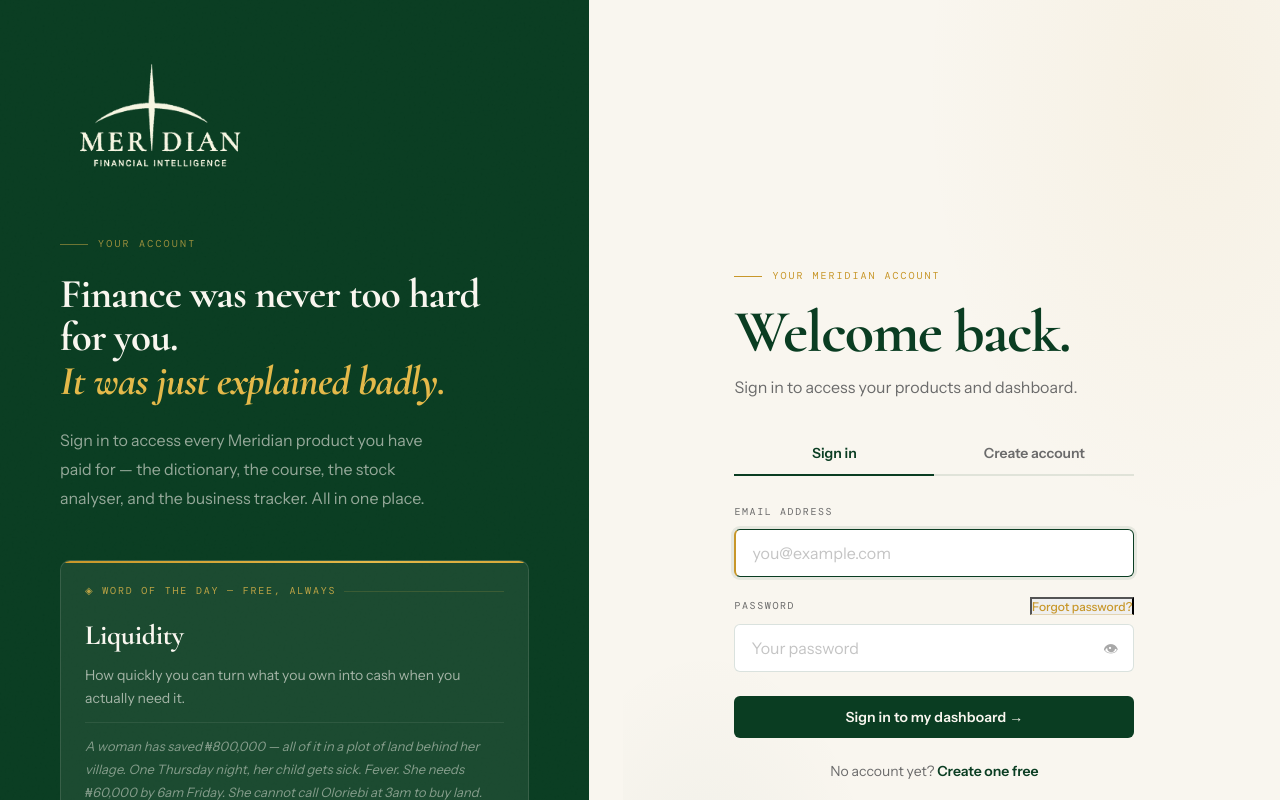
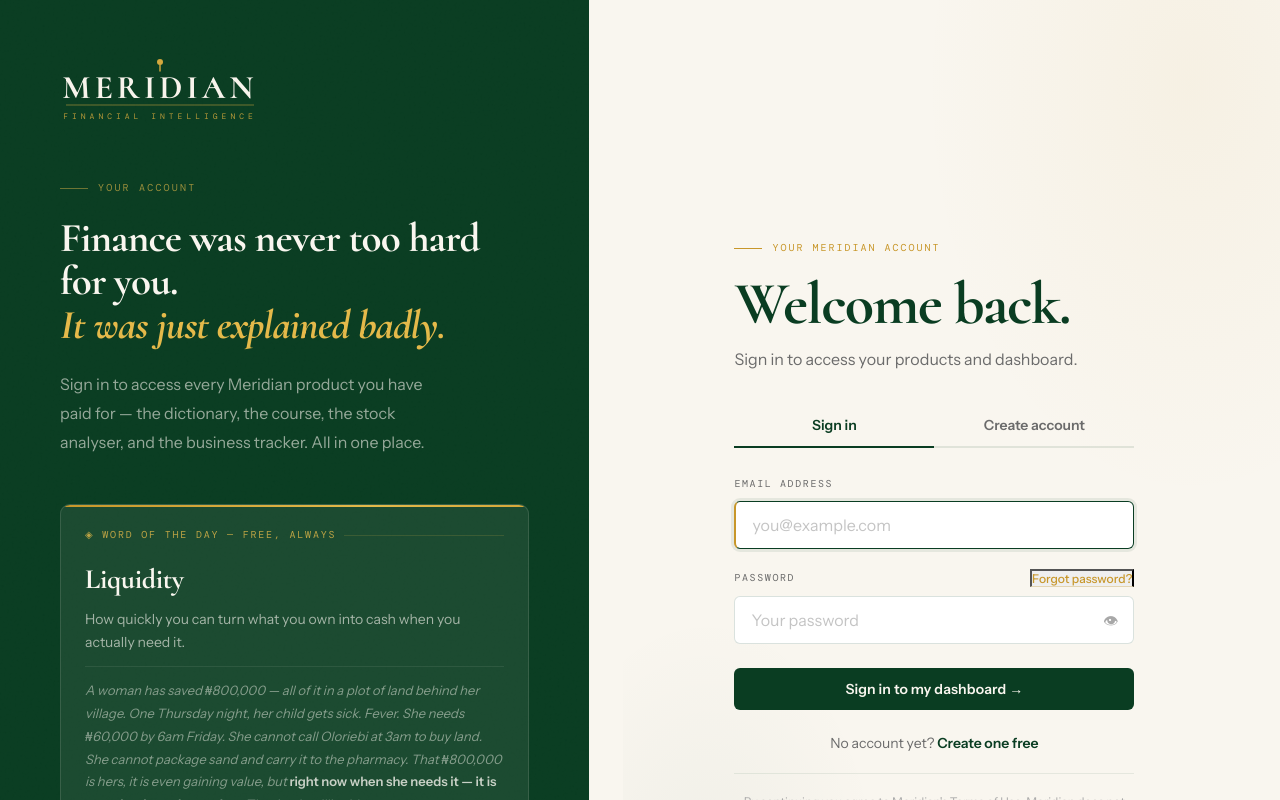
Before and after one commit to meridianng/meridian-portal, a Next.js app: page /login in a window 1280 px wide. Shown: the top 800 px of the page. Built offline with nearby package versions, Linux system fonts and the light colour scheme; no server answers.

Commit message:
Update MeridianLogo.tsx

```diff
--- a/components/MeridianLogo.tsx
+++ b/components/MeridianLogo.tsx
@@ -1,168 +1,156 @@
+'use client'
+
 /**
- * MERIDIAN LOGO — Image-based component
+ * MERIDIAN LOGO — The Meridian Needle
  *
- * Uses the original designer's embossed logo image (transparent PNG)
- * instead of SVG path recreation. Two variants:
- *   full  — stacked lockup: symbol + MERIDIAN + FINANCIAL INTELLIGENCE
- *   mark  — square crop for avatars/favicons
+ * Concept: A vertical line with a gold circle at its tip — this IS a
+ * meridian (a vertical reference line) with the zenith marker above it.
+ * Below: MERIDIAN in tracked Cormorant serif.
+ * Gold horizontal rule (the meridian line concept extended).
+ * FINANCIAL INTELLIGENCE in DM Mono.
  *
- * SETUP:
- *   1. Place `meridian-logo-transparent.png` in your /public/images/ folder
- *   2. Place `meridian-logo-dark.png` in /public/images/ (for dark backgrounds)
- *   3. Import and use: <MeridianLogo variant="full" theme="light" />
+ * No image files. No broken PNG references. Pure SVG — works at any size,
+ * on any background, forever.
  *
- * NOTE: For the best results on dark backgrounds (forest green),
- *   you'll need a light-colored version of the logo. The current
- *   image is dark green on transparent — it won't be visible on dark.
- *   Options:
- *     a) Get a light version from your designer
- *     b) Use the SVG fallback (included below) for dark theme
- *     c) Use CSS filter to invert (quick fix, less precise)
+ * Variants:
+ *   full  — needle + MERIDIAN + rule + FINANCIAL INTELLIGENCE
+ *   mark  — compact square symbol (icon, favicon, app contexts)
+ *
+ * Themes:
+ *   light — forest green on transparent (cream/white backgrounds)
+ *   dark  — cream/gold on transparent (forest/charcoal backgrounds)
  */
 
-import Image from "next/image";
-
-type Variant = "full" | "mark";
-type Theme = "light" | "dark";
+type Variant = 'full' | 'mark'
+type Theme   = 'light' | 'dark'
 
 interface Props {
-  variant?: Variant;
-  theme?: Theme;
-  width?: number;
-  height?: number;
-  className?: string;
-  priority?: boolean; // set true if logo is above the fold
+  variant?:   Variant
+  theme?:     Theme
+  width?:     number
+  className?: string
+  priority?:  boolean  // kept for API compatibility
 }
 
 export function MeridianLogo({
-  variant = "full",
-  theme = "light",
-  width,
-  height,
-  className = "",
-  priority = false,
+  variant   = 'full',
+  theme     = 'light',
+  width     = 160,
+  className = '',
 }: Props) {
-  // ── IMAGE-BASED LOGO (preferred) ──────────────────────────────
+  const forest  = theme === 'light' ? '#0A3B1F' : '#F8F4EC'
+  const gold    = theme === 'light' ? '#B8922A' : '#D4A83C'
+  const goldDim = theme === 'light' ? 'rgba(184,146,42,0.5)' : 'rgba(212,168,60,0.5)'
 
-  if (variant === "mark") {
-    // Square mark — for nav icons, favicons, avatars
-    const size = width ?? 40;
+  // ── MARK VARIANT ──────────────────────────────────────────────────────────
+  // A compact 40×40 symbol: vertical needle with gold circle, over an M.
+  // Use for favicons, app icons, small avatar contexts.
+  if (variant === 'mark') {
+    const sz  = width ?? 36
+    const bg  = theme === 'light' ? '#0A3B1F' : 'rgba(248,244,236,0.1)'
+    const fg  = theme === 'light' ? '#F8F4EC' : '#F8F4EC'
+    const gd  = theme === 'light' ? '#B8922A' : '#D4A83C'
+
     return (
-      <Image
-        src={
-          theme === "dark"
-            ? "/images/meridian-logo-dark.png"   // light-on-dark version
-            : "/images/meridian-logo-transparent.png"
-        }
-        alt="Meridian"
-        width={size}
-        height={Math.round(size * 0.62)} // maintain aspect ratio (1045:645)
+      <svg
+        width={sz} height={sz}
+        viewBox="0 0 40 40"
+        fill="none"
+        xmlns="http://www.w3.org/2000/svg"
         className={className}
-        priority={priority}
-        style={{ objectFit: "contain" }}
-      />
-    );
+        role="img" aria-label="Meridian"
+      >
+        {/* Background square */}
+        <rect width="40" height="40" rx="7" fill={bg}/>
+        {/* Meridian needle — vertical line */}
+        <line x1="20" y1="7" x2="20" y2="16" stroke={gd} strokeWidth="1.5" strokeLinecap="round"/>
+        {/* Zenith circle */}
+        <circle cx="20" cy="5.5" r="2.5" fill={gd}/>
+        {/* M letterform */}
+        <text
+          x="20" y="30"
+          textAnchor="middle"
+          fontFamily="'Cormorant','Cormorant Garamond',Georgia,serif"
+          fontSize="18"
+          fontWeight="700"
+          fill={fg}
+          letterSpacing="1"
+        >M</text>
+        {/* Gold meridian rule under M */}
+        <line x1="9" y1="33" x2="31" y2="33" stroke={gd} strokeWidth="1" strokeLinecap="round" opacity="0.7"/>
+      </svg>
+    )
   }
 
-  // ── FULL LOCKUP ─────────────────────────────────────────────
-  const w = width ?? 200;
-  const h = height ?? Math.round(w * 0.62); // maintain ~1045:645 ratio
+  // ── FULL WORDMARK ──────────────────────────────────────────────────────────
+  // Designed at 200px width base; scales proportionally.
+  const W    = width ?? 200
+  const H    = Math.round(W * 0.34)   // ~68px at 200px width
+  const cx   = W / 2
 
-  // For dark theme without a dedicated dark image, use CSS filter
-  const darkFilter =
-    theme === "dark"
-      ? "brightness(0) saturate(100%) invert(95%) sepia(5%) saturate(500%) hue-rotate(20deg)"
-      : undefined;
-
-  return (
-    <Image
-      src="/images/meridian-logo-transparent.png"
-      alt="Meridian — Financial Intelligence"
-      width={w}
-      height={h}
-      className={className}
-      priority={priority}
-      style={{
-        objectFit: "contain",
-        filter: darkFilter,
-      }}
-    />
-  );
-}
-
-export default MeridianLogo;
-
-
-/**
- * ─── SVG FALLBACK ─────────────────────────────────────────────
- *
- * If you ever need the vector version (for dark theme, or as a
- * fallback while the image loads), here it is. You can use this
- * by importing { MeridianLogoSVG } instead.
- */
-
-export function MeridianLogoSVG({
-  theme = "light",
-  width,
-  className = "",
-}: {
-  theme?: Theme;
-  width?: number;
-  className?: string;
-}) {
-  const green = theme === "light" ? "#0A3B1F" : "#F8F4EC";
-  const gold  = theme === "light" ? "#B8922A" : "#D4A83C";
+  // Proportional sizes
+  const needleTop  = Math.round(H * 0.04)
+  const circleY    = Math.round(H * 0.04)
+  const circleR    = Math.max(2, Math.round(W * 0.015))
+  const needleBot  = Math.round(H * 0.22)
+  const textY      = Math.round(H * 0.62)
+  const ruleY      = Math.round(H * 0.72)
+  const subY       = Math.round(H * 0.92)
+  const fontSize   = Math.round(W * 0.165)
+  const subSize    = Math.max(5, Math.round(W * 0.038))
+  const tracking   = Math.round(W * 0.022)
 
   return (
     <svg
-      width={width ?? 200}
-      viewBox="0 0 400 218"
+      width={W} height={H}
+      viewBox={`0 0 ${W} ${H}`}
       fill="none"
       xmlns="http://www.w3.org/2000/svg"
       className={className}
+      role="img"
       aria-label="Meridian — Financial Intelligence"
     >
-      {/* Arc (horizon crescent) */}
-      <path
-        d="M 48,94 C 84,78 146,59 200,56 C 254,59 316,78 352,94
-           C 320,89 258,73 200,70 C 142,73 80,89 48,94 Z"
-        fill={green}
+      {/* ── Meridian needle ── */}
+      <line
+        x1={cx} y1={needleTop + circleR * 2}
+        x2={cx} y2={needleBot}
+        stroke={gold} strokeWidth={Math.max(0.9, W * 0.007)} strokeLinecap="round"
+      />
+      {/* ── Zenith circle (the north point of the meridian) ── */}
+      <circle cx={cx} cy={circleY + circleR} r={circleR} fill={gold}/>
+
+      {/* ── MERIDIAN wordmark ── */}
+      <text
+        x={cx} y={textY}
+        textAnchor="middle"
+        fontFamily="'Cormorant','Cormorant Garamond','Playfair Display',Georgia,serif"
+        fontSize={fontSize}
+        fontWeight="700"
+        letterSpacing={tracking}
+        fill={forest}
+      >MERIDIAN</text>
+
+      {/* ── Gold meridian rule ── */}
+      <line
+        x1={Math.round(W * 0.03)} y1={ruleY}
+        x2={Math.round(W * 0.97)} y2={ruleY}
+        stroke={goldDim}
+        strokeWidth={Math.max(0.6, W * 0.005)}
       />
 
-      {/* Needle (kite → I stroke) */}
-      <path
-        d="M 200,12 C 200.4,24 203.8,66 204,92
-           L 201.8,166 L 198.2,166 L 196,92
-           C 196.2,66 199.6,24 200,12 Z"
-        fill={green}
-      />
-
-      {/* MER */}
+      {/* ── FINANCIAL INTELLIGENCE tagline ── */}
       <text
-        x="194" y="166"
-        textAnchor="end"
-        fontFamily="Cormorant, Georgia, serif"
-        fontSize="66" fontWeight="700"
-        fill={green} letterSpacing="-0.5"
-      >MER</text>
-
-      {/* DIAN */}
-      <text
-        x="206" y="166"
-        textAnchor="start"
-        fontFamily="Cormorant, Georgia, serif"
-        fontSize="66" fontWeight="700"
-        fill={green} letterSpacing="-0.5"
-      >DIAN</text>
-
-      {/* FINANCIAL INTELLIGENCE */}
-      <text
-        x="200" y="202"
+        x={cx} y={subY}
         textAnchor="middle"
-        fontFamily="DM Mono, monospace"
-        fontSize="11.5" fontWeight="400"
-        fill={gold} letterSpacing="3.8"
+        fontFamily="'DM Mono','Courier New',monospace"
+        fontSize={subSize}
+        letterSpacing={Math.round(W * 0.018)}
+        fill={gold}
+        fontWeight="400"
+        opacity="0.85"
       >FINANCIAL INTELLIGENCE</text>
     </svg>
-  );
+  )
 }
+
+export default MeridianLogo
```
